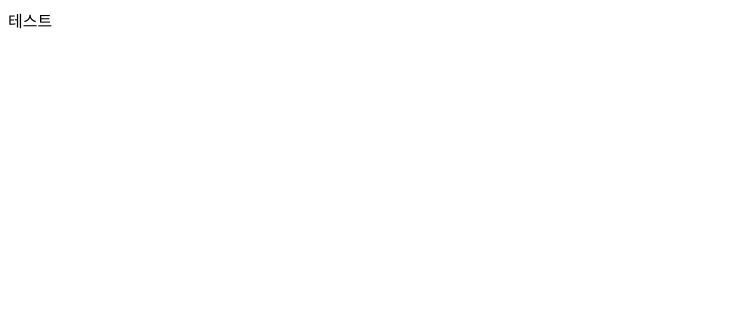
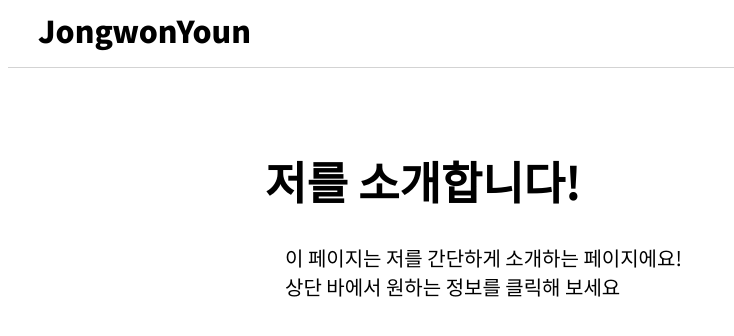
Before and after one commit to 8th-caulion/JongwonyounIntroduce, a Django app: page / in a window 1280 px wide. Before the commit the part shown is almost empty. Shown: the top 336 px of the page, without its empty margins (0-734 px from the left). Run offline with Django 3.2, Linux system fonts and the light colour scheme.

Commit message:
기본적인 웹 페이지 구조 작성 : head, title, content

```diff
--- a/Project/Project/templates/base.html
+++ b/Project/Project/templates/base.html
@@ -6,12 +6,25 @@
     <meta charset="UTF-8">
     <meta name="viewport" content="width=device-width, initial-scale=1.0">
     <title>자기소개 사이트!</title>
+    <link href="https://fonts.googleapis.com/css2?family=Noto+Sans+KR:wght@100;300;400;500;700;900&display=swap"
+        rel="stylesheet">
     <link rel="stylesheet" type="text/css" href="{% static 'css/style.css' %}" />
 </head>
 
 <body>
-    {% block body %}
-    {% endblock %}
+    <div class="header">
+        JongwonYoun
+    </div>
+    <div class="container">
+        <h1 class="head">
+            {% block head %}
+            {% endblock %}
+        </h1>
+        <div class="content">
+            {% block content %}
+            {% endblock %}
+        </div>
+    </div>
 </body>
 
 </html>
--- a/Project/mainApp/templates/main.html
+++ b/Project/mainApp/templates/main.html
@@ -1,5 +1,10 @@
 {% extends 'base.html' %}
 
-{% block body %}
-<span> 테스트</span>
+{% block head %}
+저를 소개합니다!
 {% endblock %}
+{% block content %}
+이 페이지는 저를 간단하게 소개하는 페이지에요!
+<br>
+상단 바에서 원하는 정보를 클릭해 보세요
+{% endblock %}
--- a/Project/static/css/style.css
+++ b/Project/static/css/style.css
@@ -0,0 +1,28 @@
+body {
+    font-family: 'Noto Sans KR', sans-serif;
+}
+
+.header {
+    font-size: 30px;
+    font-weight: 900;
+    padding-left: 30px;
+    padding-bottom: 15px;
+    border-bottom: 1px lightgray solid;
+}
+
+.container {
+    margin: 0 auto;
+    width: 750px;
+    margin-top: 80px;
+}
+
+.head {
+    font-size: 45px;
+    font-weight: 700;
+}
+
+.content {
+    font-size: 20px;
+    font-weight: 400;
+    padding: 0px 20px;
+}
```
